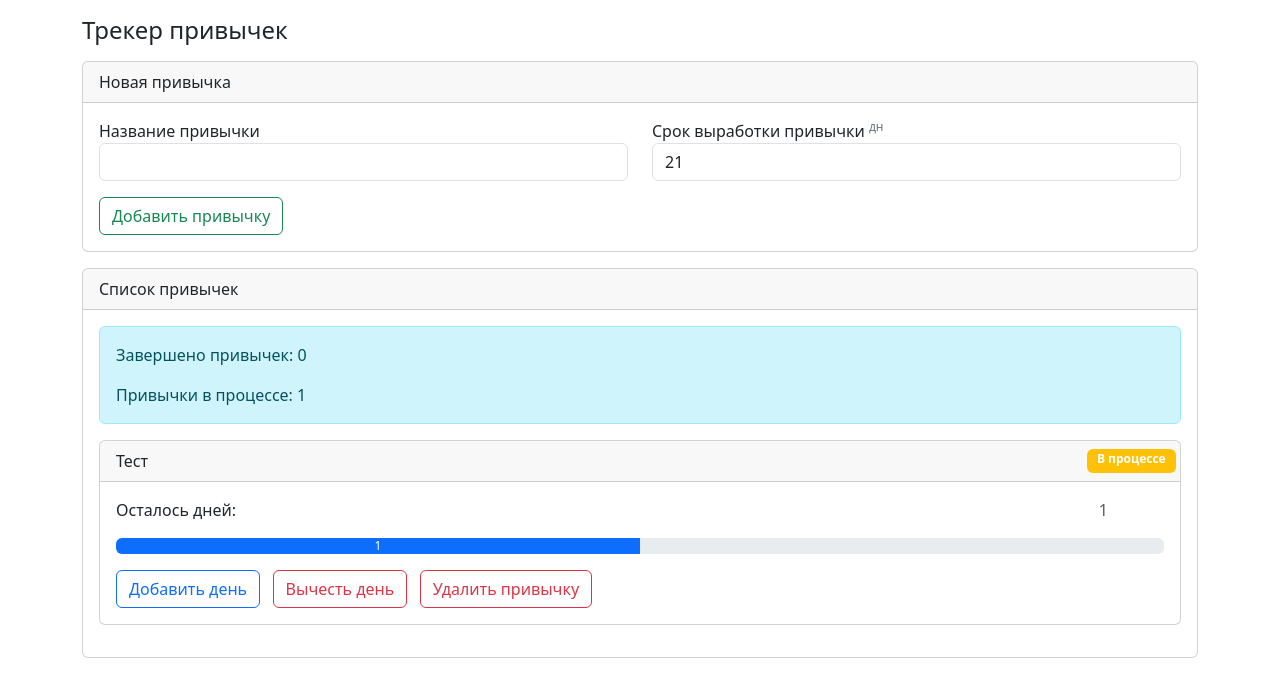
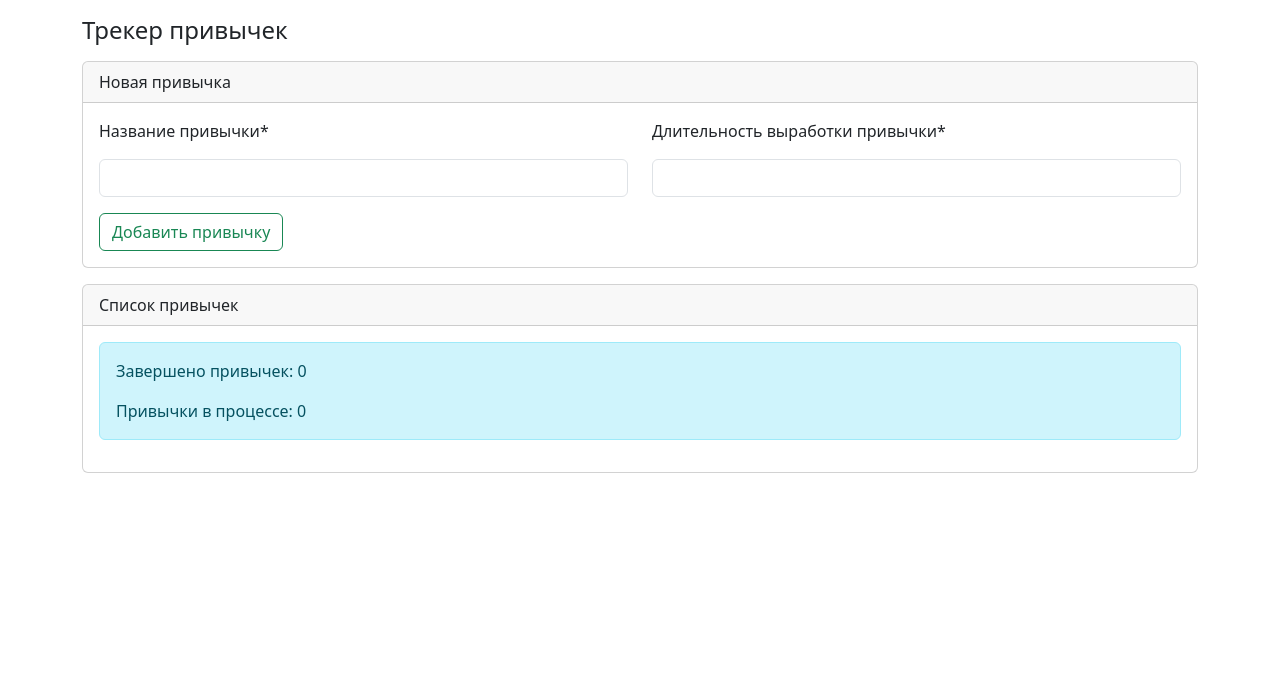
Before and after one commit to kirillrezanov/habits-tracker-vue3, a Vue app: page / in a window 1280 px wide. Shown: the top 696 px of the page. Built offline with nearby package versions, Linux system fonts and the light colour scheme.

Commit message:
Правки
Добавлена возможность сохранения привычек в локальное хранилище, часть элементов вынесены в виджеты и ui-компоненты

```diff
--- a/src/App.vue
+++ b/src/App.vue
@@ -1,5 +1,10 @@
 <script setup lang="ts">
   import { useHabitsStore } from '@/stores/HabitsStore'
+  import HabitForm from '@/components/widgets/HabitForm.vue'
+  import Button from './components/ui/Button.vue';
+  import ProgressBar from './components/ui/ProgressBar.vue';
+  import Badge from './components/ui/Badge.vue';
+  import Alert from './components/ui/Alert.vue';
 
   const state = useHabitsStore();
 </script>
@@ -11,32 +16,25 @@
       <div class="card mb-3">
         <div class="card-header">Новая привычка</div>
         <div class="card-body">
-          <div class="row mb-3">
-            <div class="col-md-6 form-group">
-              <span class="form-label">Название привычки</span>
-              <input type="text" v-model="state.habitForm.title" class="form-control">
-            </div>
-            <div class="col-md-6 form-group">
-              <span class="form-label">Срок выработки привычки <sup class="text-secondary">дн</sup></span>
-              <input type="number" v-model="state.habitForm.duration" class="form-control" value="21" min="1">
-            </div>
-          </div>
-          <button class="btn btn-outline-success" @click="addhabit">Добавить привычку</button>
+          <HabitForm v-model:title="state.habitForm.title" v-model:duration="state.habitForm.duration"
+            @add="state.addHabit" />
         </div>
       </div>
       <div class="card">
         <div class="card-header">Список привычек</div>
         <div class="card-body">
-          <div class="alert alert-info">
+          <Alert class="alert alert-info">
             <div class="mb-3">Завершено привычек: {{ state.habitsStats.completed }} </div>
             <div>Привычки в процессе: {{ state.habitsStats.uncompleted }}</div>
-          </div>
+          </Alert>
           <div class="card mb-3" v-for="habit in state.habits" :key="habit.id">
             <div class="card-header">
               <div class="row">
                 <span class="col-md-11">{{ habit.title }}</span>
-                  <span class="badge bg-success col-md-1" v-if="habit.completed">Завершена</span>
-                  <span class="badge bg-warning col-md-1" v-if="!habit.completed">В процессе</span>
+                <div class="col-md-1">
+                  <Badge :type="'warning'" v-if="!habit.completed">В процессе</Badge>
+                  <Badge :type="'success'" v-if="habit.completed">Завершена</Badge>
+                </div>
               </div>
             </div>
             <div class="card-body">
@@ -45,14 +43,13 @@
                   <span class="col-md-11">Осталось дней:</span>
                   <span class="col-md-1 right-text text-muted">{{ habit.duration - habit.estimated }}</span>
                 </div>
-                  <div class="progress mt-3" role="progressbar" aria-label="Basic example" :aria-valuenow="habit.estimated" aria-valuemin="0" :aria-valuemax="habit.duration">
-                    <div class="progress-bar" :style="{width : (habit.estimated / habit.duration * 100) + '%'}">
-                      {{ habit.estimated }}
-                    </div>
-                  </div>
-                  <button class="btn btn-outline-primary mt-3" @click="state.addDay(habit)" v-if="habit.estimated < habit.duration">Добавить день</button> &nbsp;
-                  <button class="btn btn-outline-danger mt-3" @click="state.rmDay(habit)" v-if="habit.estimated > 0">Вычесть день</button> &nbsp;
-                  <button class="btn btn-outline-danger mt-3" @click="state.rmHabit(habit)">Удалить привычку</button>
+                <ProgressBar :placeholder="habit.estimated" :min="habit.estimated" :max="habit.duration" />
+                <Button :classes="['btn', 'btn-outline-primary mt-3']" @click="state.addDay(habit)"
+                  v-if="habit.estimated < habit.duration">Добавить день</Button> &nbsp;
+                <Button :classes="['btn', 'btn-outline-danger mt-3']" @click="state.rmDay(habit)"
+                  v-if="habit.estimated > 0">Вычесть день</Button> &nbsp;
+                <Button :classes="['btn', 'btn-outline-danger mt-3']" @click="state.rmHabit(habit)">Удалить
+                  привычку</Button>
               </div>
             </div>
           </div>
--- /dev/null
+++ b/src/components/ui/Alert.vue
@@ -0,0 +1,13 @@
+<script setup lang="ts">
+
+    interface Props {
+        type ? : string,
+    }
+
+    const props = defineProps<Props>();
+
+</script>
+
+<template>
+    <div :class="['alert', 'alert-'+type]"><slot></slot></div>
+</template>
--- /dev/null
+++ b/src/components/ui/Badge.vue
@@ -0,0 +1,13 @@
+<script setup lang="ts">
+
+    interface Props {
+        type ? : string,
+    }
+
+    const props = defineProps<Props>();
+
+</script>
+
+<template>
+    <span :class="['badge', 'bg-'+type]"><slot></slot></span>
+</template>
--- /dev/null
+++ b/src/components/ui/Button.vue
@@ -0,0 +1,13 @@
+<script setup lang="ts">
+    interface Props {
+        classes : string[]
+    }
+
+    const emits = defineEmits(["click"]);
+
+    const props = defineProps<Props>();
+</script>
+
+<template>
+    <button :class="classes" @click="emits('click')"><slot></slot></button>
+</template>
--- /dev/null
+++ b/src/components/ui/Input.vue
@@ -0,0 +1,24 @@
+<script setup lang="ts">
+    interface Props {
+        value: string | number,
+        type: string | "text",
+        label: string,
+        min?: number,
+        max?: number,
+        placeholder? : string,
+        required? : boolean
+    }
+
+    defineProps<Props>();
+
+    const emits = defineEmits('change');
+
+    function change(e : Event) : void {
+        emits('change');
+    }
+</script>
+
+<template>
+    <span class="form-label">{{ label }}<span v-if="required">*</span></span>
+    <input :type="type" :value="value" @change="change" :min="min" :max="max" :placeholder="placeholder" class="form-control mt-3" :required="required">
+</template>
--- /dev/null
+++ b/src/components/ui/ProgressBar.vue
@@ -0,0 +1,19 @@
+<script setup lang="ts">
+
+    interface Props {
+        placeholder ? : string,
+        min : number,
+        max : number
+    }
+
+    const props = defineProps<Props>();
+
+</script>
+
+<template>
+    <div class="progress mt-3" role="progressbar" aria-label="Basic example" :aria-valuenow="min" :aria-valuemin="min" :aria-valuemax="max">
+        <div class="progress-bar" :style="{width : ( min / max * 100) + '%'}">
+            {{ placeholder }}
+        </div>
+    </div>
+</template>
--- /dev/null
+++ b/src/components/widgets/HabitForm.vue
@@ -0,0 +1,29 @@
+<script setup lang="ts">
+    import Button from '../ui/Button.vue';
+    import Input from '../ui/Input.vue';
+
+    const title = defineModel<string>('title');
+    const duration = defineModel<number>('duration');
+
+    const emits = defineEmits(["add"])
+
+    function add() : void {
+        emits('add');
+    }
+
+    function change() {
+        console.log(1)
+    }
+</script>
+
+<template>
+    <div class="row mb-3">
+        <div class="col-md-6 form-group">
+            <Input :label="'Название привычки'" @change="change" :required="true"/>
+        </div>
+        <div class="col-md-6 form-group">
+            <Input :label="'Длительность выработки привычки'" @change="change" :required="true"/>
+        </div>
+    </div>
+    <Button :classes="['btn', 'btn-outline-success']" @click="add">Добавить привычку</button>
+</template>
--- a/src/stores/HabitsStore.ts
+++ b/src/stores/HabitsStore.ts
@@ -21,22 +21,15 @@ interface HabitForm {
 
 
 export const useHabitsStore = defineStore('habits', () => {
-    let habits = ref<Habit[]>([
-        {
-            id: Date.now(),
-            title: "Тест",
-            completed: false,
-            duration: 2,
-            estimated: 1
-        }
-    ]);
+    let habits = ref<Habit[]>(JSON.parse(localStorage.getItem('habits')) || []);
 
     const habitForm = ref<HabitForm>({
         title: "",
         duration: 21
     })
 
-    function addhabit(): void {
+    function addHabit(): void {
+
         if (!habitForm.value.title || habitForm.value.duration < 1) return;
 
         habits.value.push({
@@ -47,24 +40,36 @@ export const useHabitsStore = defineStore('habits', () => {
             estimated: 0
         });
 
+        updateLocalStorage();
+
         habitForm.value.title = '';
         habitForm.value.duration = 21;
+    }
+
+    function updateLocalStorage() {
+        localStorage.setItem("habits", JSON.stringify(habits.value));
     }
 
     function addDay(habit: Habit): void {
         habit.estimated += 1;
 
         if (habit.estimated >= habit.duration) habit.completed = true;
+
+        updateLocalStorage();
     }
 
     function rmDay(habit: Habit): void {
         habit.estimated -= 1;
 
         if (habit.estimated < habit.duration) habit.completed = false;
+
+        updateLocalStorage();
     }
 
     function rmHabit(habit: Habit): void {
         habits.value = habits.value.filter(habitElem => habit.id != habitElem.id);
+
+        updateLocalStorage();
     }
 
     const habitsStats = computed<HabitsStats>(() => {
@@ -82,7 +87,7 @@ export const useHabitsStore = defineStore('habits', () => {
     return {
         habits,
         habitForm,
-        addhabit,
+        addHabit,
         addDay,
         rmDay,
         rmHabit,
```
Lines whose indentation alone changed are shown as unchanged.
